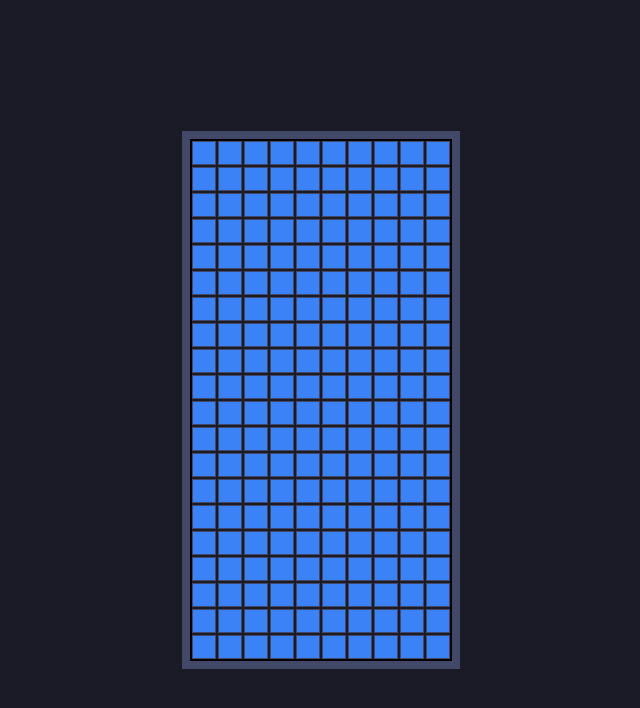
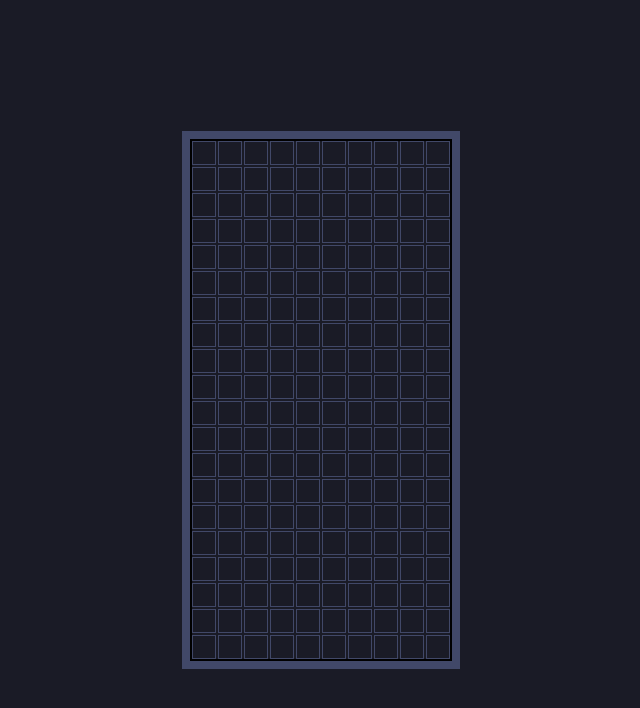
Before and after one commit to Claken/red-tetris, a React (Vite) app in the folder my-app/: page /1/1 in a window 1280 px wide. Shown: the top 708 px of the page, without its empty margins (319-959 px from the left). Built offline with nearby package versions, Linux system fonts and the light colour scheme.

Commit message:
new colors added

```diff
--- a/my-app/src/components/GamePage.tsx
+++ b/my-app/src/components/GamePage.tsx
@@ -58,7 +58,6 @@ function GamePage() {
 	}
 
 	const cellColorMainGrid = (cell: number) => {
-		console.log("cell == " + cell)
 		switch (cell) {
 			case (1):
 				return 'bg-[#00ffff]'
@@ -74,15 +73,17 @@ function GamePage() {
 				return 'bg-[#800080]'
 			case (7):
 				return 'bg-[#ff0000]'
-			case (0):
-				return 'bg-blue-500'
-			case (102):
-				return 'bg-gray-500'
+			case (0): 	// grid's cell
+				return 'bg-[#1a1b26]'
+			case (102): // tetromino's shadown
+				return 'bg-[#7d0202] opacity-75'
+
 		}
+		// cell 10 == placed tetromino
+		return 'bg-red-400'
 	}
 
 	const getTetroColor = (type: string) => {
-		console.log("type == " + type)
 		switch (type) {
 			case ('I'):
 				return 'bg-[#00ffff]'
--- a/my-app/src/components/HomePage.tsx
+++ b/my-app/src/components/HomePage.tsx
@@ -83,15 +83,15 @@ function HomePage() {
 				{isWaiting == false ?
 					<div className="flex items-center justify-center h-screen">
 						<div className="text-center">
-							<h1 className="bg-red-500 text-white font-bold text-3xl">RED TETRIS</h1>
-							<div className="relative border-4 border-red-500 w-64 h-100">
+							<h1 className="bg-green-500 text-white font-bold text-3xl">RED TETRIS</h1>
+							<div className="relative border-4 border-green-500 w-64 h-100">
 								<div className="flex flex-col my-1 space-y-5 p-10">
 									<button className="bg-[#093824] hover:bg-[#00916E] active:bg-bg-[#00916E] text-white font-bold py-2 px-4 rounded-full"
 										onClick={handleJoinSolo}>
 										Solo game
 										<div className="flex items-center justify-center">
-											<svg xmlns="http://www.w3.org/2000/svg" fill="white" viewBox="" stroke-width={1.5} stroke="currentColor" className="size-6">
-												<path stroke-linecap="round" stroke-linejoin="round" d="M15.75 6a3.75 3.75 0 1 1-7.5 0 3.75 3.75 0 0 1 7.5 0ZM4.501 20.118a7.5 7.5 0 0 1 14.998 0A17.933 17.933 0 0 1 12 21.75c-2.676 0-5.216-.584-7.499-1.632Z" />
+											<svg xmlns="http://www.w3.org/2000/svg" fill="white" viewBox="" strokeWidth={1.5} stroke="currentColor" className="size-6">
+												<path strokeLinecap="round" strokeLinejoin="round" d="M15.75 6a3.75 3.75 0 1 1-7.5 0 3.75 3.75 0 0 1 7.5 0ZM4.501 20.118a7.5 7.5 0 0 1 14.998 0A17.933 17.933 0 0 1 12 21.75c-2.676 0-5.216-.584-7.499-1.632Z" />
 											</svg>
 										</div>
 									</button>
@@ -99,14 +99,14 @@ function HomePage() {
 										Create a room
 										<div className="flex items-center justify-center">
 											<svg className="h-8 w-8" fill="white" viewBox="0 0 24 24" stroke="currentColor">
-												<path stroke-linecap="round" stroke-linejoin="round" stroke-width="2" d="M17 14v6m-3-3h6M6 10h2a2 2 0 002-2V6a2 2 0 00-2-2H6a2 2 0 00-2 2v2a2 2 0 002 2zm10 0h2a2 2 0 002-2V6a2 2 0 00-2-2h-2a2 2 0 00-2 2v2a2 2 0 002 2zM6 20h2a2 2 0 002-2v-2a2 2 0 00-2-2H6a2 2 0 00-2 2v2a2 2 0 002 2z" />
+												<path strokeLinecap="round" strokeLinejoin="round" strokeWidth="2" d="M17 14v6m-3-3h6M6 10h2a2 2 0 002-2V6a2 2 0 00-2-2H6a2 2 0 00-2 2v2a2 2 0 002 2zm10 0h2a2 2 0 002-2V6a2 2 0 00-2-2h-2a2 2 0 00-2 2v2a2 2 0 002 2zM6 20h2a2 2 0 002-2v-2a2 2 0 00-2-2H6a2 2 0 00-2 2v2a2 2 0 002 2z" />
 											</svg>
 										</div>
 									</button>
 									<button className="bg-[#433a3f] hover:bg-red-700 active:bg-red-500 text-white font-bold py-2 px-4 rounded-full" onClick={() => { }}>
 										ALL MY ROOMS
 										<div className="flex items-center justify-center">
-											<svg className="h-8 w-8" viewBox="0 0 24 24" fill="white" stroke="currentColor" stroke-width="2" stroke-linecap="round" stroke-linejoin="round">  <line x1="8" y1="6" x2="21" y2="6" />  <line x1="8" y1="12" x2="21" y2="12" />  <line x1="8" y1="18" x2="21" y2="18" />  <line x1="3" y1="6" x2="3.01" y2="6" />  <line x1="3" y1="12" x2="3.01" y2="12" />  <line x1="3" y1="18" x2="3.01" y2="18" />
+											<svg className="h-8 w-8" viewBox="0 0 24 24" fill="white" stroke="currentColor" strokeWidth="2" strokeLinecap="round" strokeLinejoin="round">  <line x1="8" y1="6" x2="21" y2="6" />  <line x1="8" y1="12" x2="21" y2="12" />  <line x1="8" y1="18" x2="21" y2="18" />  <line x1="3" y1="6" x2="3.01" y2="6" />  <line x1="3" y1="12" x2="3.01" y2="12" />  <line x1="3" y1="18" x2="3.01" y2="18" />
 											</svg>
 										</div>
 									</button>
@@ -114,14 +114,14 @@ function HomePage() {
 										Join a game
 										<div className="flex items-center justify-center">
 											<svg className="h-8 w-8" fill="white" viewBox="0 0 24 24" stroke="currentColor">
-												<path stroke-linecap="round" stroke-linejoin="round" stroke-width="2" d="M17 20h5v-2a3 3 0 00-5.356-1.857M17 20H7m10 0v-2c0-.656-.126-1.283-.356-1.857M7 20H2v-2a3 3 0 015.356-1.857M7 20v-2c0-.656.126-1.283.356-1.857m0 0a5.002 5.002 0 019.288 0M15 7a3 3 0 11-6 0 3 3 0 016 0zm6 3a2 2 0 11-4 0 2 2 0 014 0zM7 10a2 2 0 11-4 0 2 2 0 014 0z" />
+												<path strokeLinecap="round" strokeLinejoin="round" strokeWidth="2" d="M17 20h5v-2a3 3 0 00-5.356-1.857M17 20H7m10 0v-2c0-.656-.126-1.283-.356-1.857M7 20H2v-2a3 3 0 015.356-1.857M7 20v-2c0-.656.126-1.283.356-1.857m0 0a5.002 5.002 0 019.288 0M15 7a3 3 0 11-6 0 3 3 0 016 0zm6 3a2 2 0 11-4 0 2 2 0 014 0zM7 10a2 2 0 11-4 0 2 2 0 014 0z" />
 											</svg>
 										</div>
 									</button>
 									<button className="bg-[#3f88c5] hover:bg-red-700 active:bg-red-500 text-white font-bold py-2 px-4 rounded-full" onClick={() => { }}>
 										Go back to a game
 										<div className="flex items-center justify-center">
-											<svg className="h-8 w-8" width="24" height="24" viewBox="0 0 24 24" stroke-width="2" stroke="currentColor" fill="none" stroke-linecap="round" stroke-linejoin="round">  <path stroke="none" d="M0 0h24v24H0z" />  <path d="M9 11l-4 4l4 4m-4 -4h11a4 4 0 0 0 0 -8h-1" /></svg>
+											<svg className="h-8 w-8" width="24" height="24" viewBox="0 0 24 24" strokeWidth="2" stroke="currentColor" fill="none" strokeLinecap="round" strokeLinejoin="round">  <path stroke="none" d="M0 0h24v24H0z" />  <path d="M9 11l-4 4l4 4m-4 -4h11a4 4 0 0 0 0 -8h-1" /></svg>
 										</div>
 									</button>
 								</div>
```
